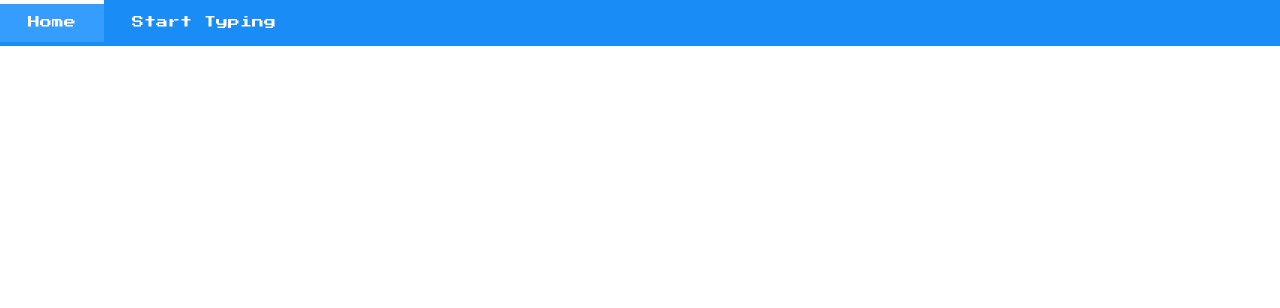
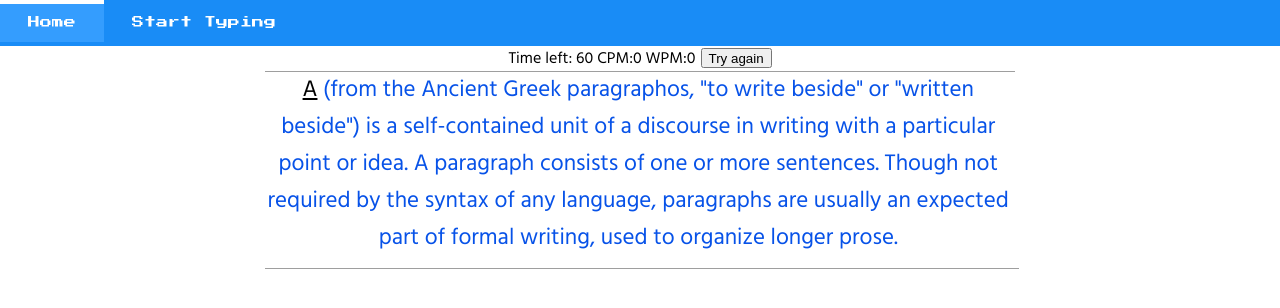
Before and after one commit to vycdev/king-typer, a React app in the folder packages/web/: page /type in a window 1280 px wide. Shown: the top 308 px of the page. Built offline with nearby package versions, Linux system fonts and the light colour scheme.

Commit message:
feat: added typing box to the start typing page

```diff
--- a/packages/web/src/index.tsx
+++ b/packages/web/src/index.tsx
@@ -8,6 +8,7 @@ import { Navbar } from "./components/navbar/navBar";
 
 import { Global } from "@emotion/core";
 import { globalStyle } from "./style";
+import { Box } from "./components/typingBox/typingBox";
 
 const App = () => {
     return (
@@ -19,6 +20,9 @@ const App = () => {
                     <Route exact path="/">
                         <Home />
                     </Route>
+                    <Route exact path="/type">
+                        <Box></Box>
+                    </Route>
                 </Switch>
             </Router>
         </>
```
